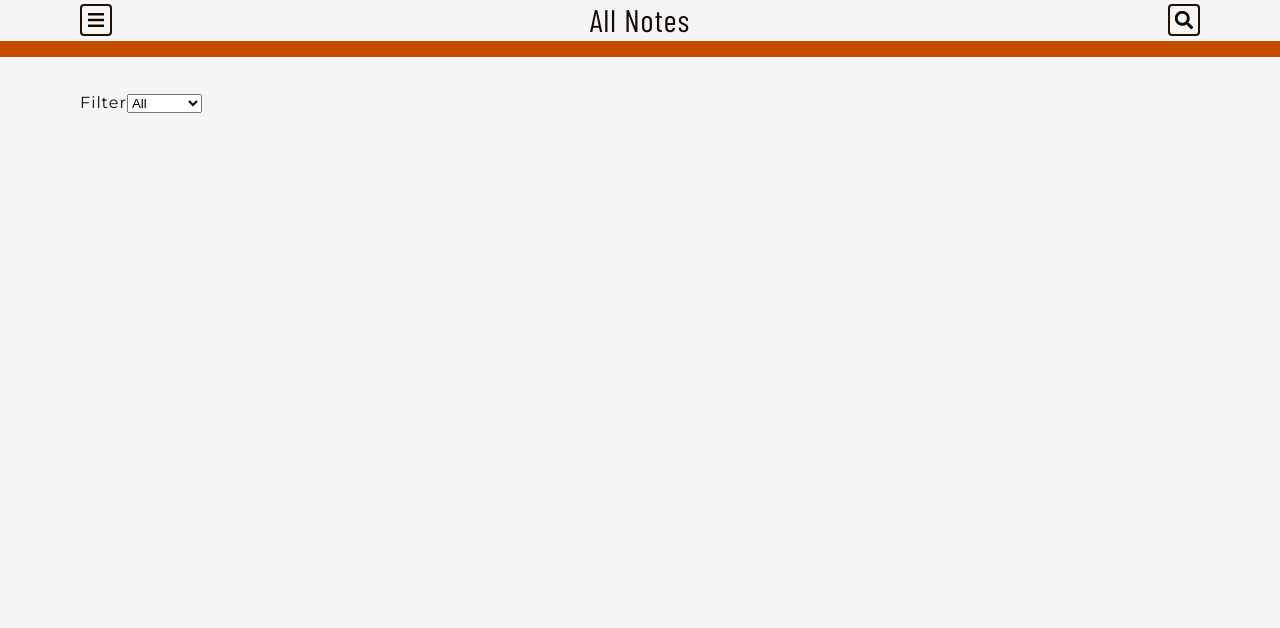
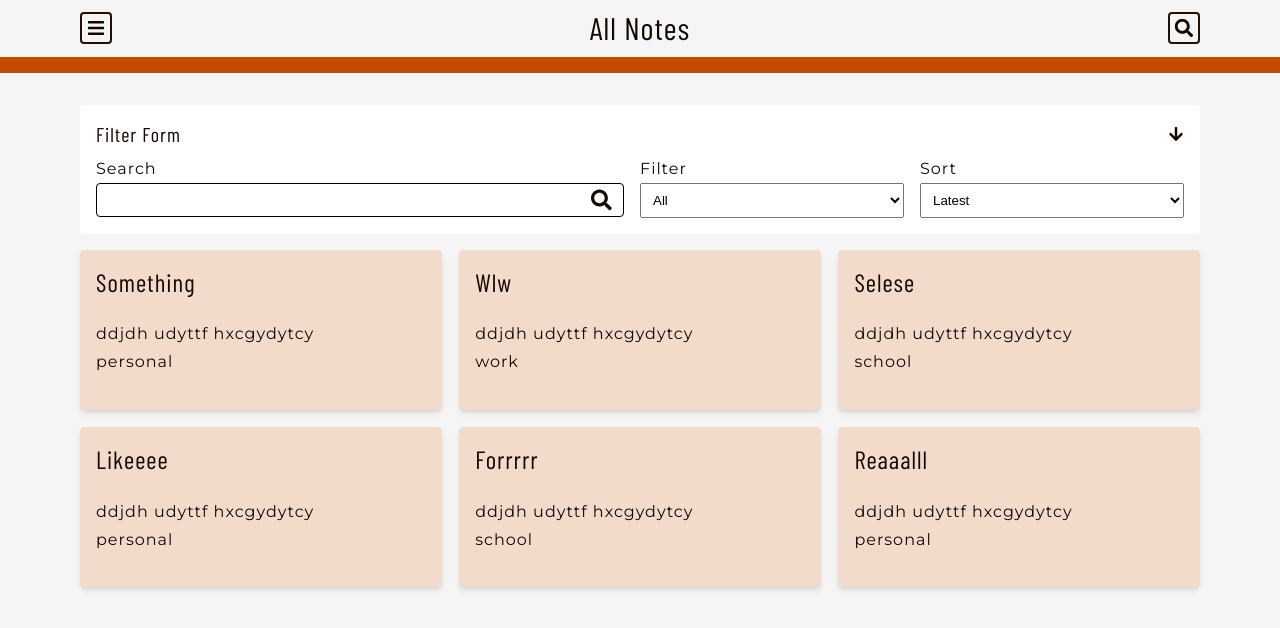
Before and after one commit to Vhickyy/Note-Client, a React (Vite) app: page /dashboard/allnotes in a window 1280 px wide. Shown: the top 628 px of the page. Built offline with nearby package versions, Linux system fonts and the light colour scheme.

Commit message:
filterform structure

```diff
--- a/src/components/Dashboard/AllNotes/AllNoteComponent.tsx
+++ b/src/components/Dashboard/AllNotes/AllNoteComponent.tsx
@@ -1,39 +1,13 @@
-import styled from "styled-components"
-import data from "../../../fakedata"
-import { useSearchParams } from "react-router-dom"
+import styled from "styled-components";
+import data from "../../../fakedata";
+
+import Filterform from "./Filterform";
 const AllNotesComponenent = () => {
-  const [search,setSearch] = useSearchParams("all");
-  const category = new URLSearchParams(search).get("category");
-  const newdata = data.filter(i=>{
-    if(category==="all")return i;
-    return i.category === category;
-  })
-  // let getData : any;
- // const getit = () =>   {
- //   let getData = data;
-  //  if(category === "all"){
-    //  return
- //   } else{
-    //  getData.filter(i=>i.category)
- //   }
-//  }
-
   return (
     <Wrapper>
-      <form>
-        <div>
-           <label htmlFor="category">Filter</label>
-          <select name="category" id="category" onChange={(e)=>{setSearch({category: e.target.value});
-          }}>
-            <option value="all">All</option>
-            <option value="personal">Personal</option>
-            <option value="work">Work</option>
-            <option value="school">School</option>
-          </select>
-        </div>
-      </form>
+      <Filterform/>
       <div className="card-wrapper">
-        {newdata.map((i,index)=>{
+        {data.map((i,index)=>{
           return(
             <div key={index} className="card">
               <h4>{i.title}</h4>
@@ -60,7 +34,7 @@ const Wrapper = styled.main`
   .card-wrapper{
     display: grid;
     grid-template-columns: repeat(2, 1fr);
-    gap: 1.3rem;
+    gap: 1.1rem;
   }
   .card{
     background-color: var(--primaryColor20);
--- /dev/null
+++ b/src/components/Dashboard/AllNotes/Filterform.tsx
@@ -0,0 +1,98 @@
+import {ChangeEvent} from "react";
+import { FaArrowDown, FaSearch } from "react-icons/fa";
+import styled from "styled-components";
+const Filterform = () => {
+  return (
+    <Wrapper>
+        <div className="flex">
+            <h5>Filter Form</h5>
+            <FaArrowDown/>
+        </div>
+        <div className="flex2">
+            <div>
+                <label htmlFor="seach">Search</label>
+                <div className="search">
+                    <input type="text" name="search" id="name"/>
+                    <FaSearch className="icon"/>
+                </div>
+            </div>
+            <div>
+                <label htmlFor="category">Filter</label>
+                <select name="category" id="category" value="" onChange={(e:ChangeEvent<HTMLSelectElement>)=>{console.log(e.target.value);
+                }}>
+                <option value="all">All</option>
+                <option value="personal" >Personal</option>
+                <option value="work" >Work</option>
+                <option value="school" >School</option>
+                </select>
+            </div>
+            <div>
+                <label htmlFor="sort">Sort</label>
+                <select name="sort" id="sort">
+                    <option value="latest">Latest</option>
+                    <option value="oldest">Oldest</option>
+                    <option value="a-z">A-Z</option>
+                    <option value="z-a">Z-A</option>
+                </select>
+            </div>
+        </div>
+    </Wrapper>
+  )
+}
+
+export default Filterform
+const Wrapper = styled.form`
+    background-color: #ffffff;
+    padding: 1rem;
+    margin-bottom: 1rem;
+    border-radius: var(--borderRadius);
+    .flex{
+        display: flex;
+        justify-content: space-between;
+        align-items: center;
+        h5{
+            margin: 0;
+        }
+        padding-bottom: 0.5rem;
+    }
+    .flex2{
+        display: flex;
+        flex-direction: column;
+    }
+    label{
+        display: block;
+    }
+    select{
+        width: 100%;
+        padding: .5rem;
+    }
+    .search{
+        display: flex;
+        justify-content: space-between;
+        align-items: center;
+        /* background-color: goldenrod; */
+        border: 1px solid black;
+        border-radius: var(--borderRadius);
+        padding-inline: .7rem;
+        input{
+            width: 95%;
+            /* padding: .5rem; */
+            border: none;
+            outline: none;
+        }
+        .icon{
+            width: 1.3rem;
+            /* padding: 0.4rem; */
+        }
+    }
+    @media screen and (min-width: 650px) {
+        /* .flex{
+            display: none;
+        } */
+        .flex2{
+            display: grid;
+            grid-template-columns: 2fr 1fr 1fr;
+            gap: 1rem;
+        }
+    }
+`
--- a/src/components/Dashboard/Navbar.tsx
+++ b/src/components/Dashboard/Navbar.tsx
@@ -33,12 +33,14 @@ export default Navbar
 
 const Wrapper = styled.header`
 /* background-color: yellowgreen; */
+
     .head{
         width: min(var(--maxWidth),90%);
         margin-inline: auto;
         display: flex;
         align-items: center;
         justify-content: space-between;
+        padding-block: .5rem;
         /* .logo{
             display: flex;
             align-items: center;
```
